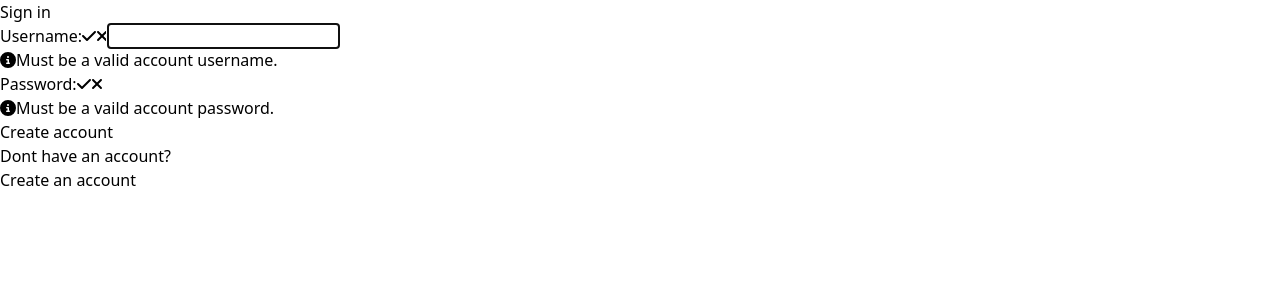
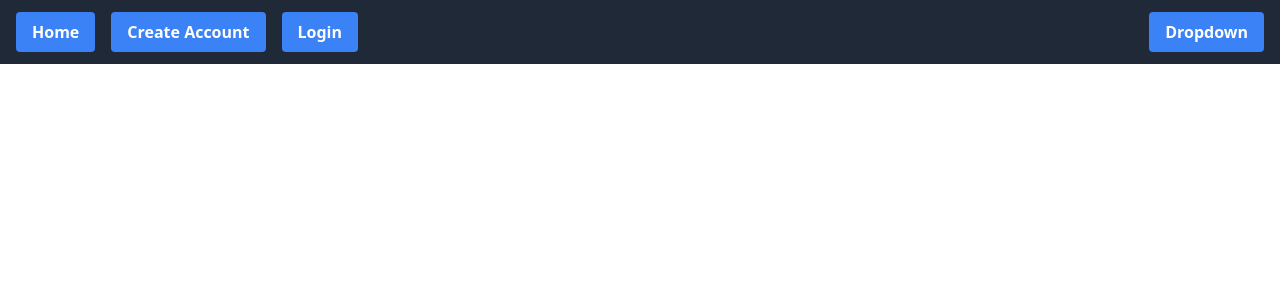
Before and after one commit to abewd/chatSrcCode, a React (Create React App) app: page /signin in a window 1280 px wide. Shown: the top 300 px of the page. Built offline with nearby package versions, Linux system fonts and the light colour scheme.

Commit message:
structure is complete for the navbar and some small styling is done, need to do text and animations now

```diff
--- a/src/App.js
+++ b/src/App.js
@@ -1,18 +1,23 @@
-import Register from './componets/Register/index';
-import Home from './componets/Home/index';
-import Signin from './componets/Signin/index';
-import Landing from './componets/Landing/index';
-import { BrowserRouter as Router, Routes, Route } from 'react-router-dom';
+import Register from "./componets/Register/index";
+// import Home from "./componets/Home/index";
+import Signin from "./componets/Signin/index";
+import Landing from "./componets/Home/index";
+import Home from "./Pages/Home/home";
+import Login from "./componets/Login/login";
+import Header from "./componets/Header/index";
+import { BrowserRouter as Router, Routes, Route } from "react-router-dom";
 
 function App() {
   return (
     <div className="App">
       <Router>
+        <Header />
+
         <Routes>
-          <Route path= "/" element={<Landing/>}/>
-          <Route path= "/register" element={<Register/>}/>
-          <Route path= "/signin" element={<Signin/>}/>
-          <Route path= "/home" element={<Home/>}/>
+          <Route path="/" element={<Home />} />
+          <Route path="/register" element={<Register />} />
+          <Route path="/login" element={<Login />} />
+          {/* <Route path="/home" element={<Home />} /> */}
         </Routes>
       </Router>
     </div>
--- /dev/null
+++ b/src/Pages/Home/home.js
@@ -0,0 +1,8 @@
+import React from "react";
+import Header from "../../componets/Header/index";
+
+const home = () => {
+  return <div>"Main and animation !!!!!"</div>;
+};
+
+export default home;
--- /dev/null
+++ b/src/componets/Header/index.js
@@ -0,0 +1,75 @@
+import { Link } from "react-router-dom";
+// This is for navigating into new pages like login pages
+import { useNavigate } from "react-router-dom";
+
+const Header = () => {
+  const Navigate = useNavigate();
+  const handleLogin = () => {
+    Navigate("/login");
+    // handle account login logic here
+  };
+  const handleCreateAccount = () => {
+    Navigate("/register");
+  };
+  const handleGoToHome = () => {
+    Navigate("/");
+  };
+
+  return (
+    <div className="bg-gray-800 text-white flex justify-between items-center px-4 py-3">
+      <div className="flex items-center">
+        <button
+          onClick={handleGoToHome}
+          className="mr-4 bg-blue-500 hover:bg-blue-700 text-white font-bold py-2 px-4 rounded"
+        >
+          Home{" "}
+        </button>
+        <button
+          onClick={handleCreateAccount}
+          className="mr-4 bg-blue-500 hover:bg-blue-700 text-white font-bold py-2 px-4 rounded"
+        >
+          Create Account
+        </button>
+        <button
+          onClick={handleLogin}
+          className="bg-blue-500 hover:bg-blue-700 text-white font-bold py-2 px-4 rounded"
+        >
+          Login
+        </button>
+      </div>
+      <div className="relative">
+        <button className="bg-blue-500 hover:bg-blue-700 text-white font-bold py-2 px-4 rounded">
+          Dropdown
+        </button>
+        <ul className="absolute right-0 mt-2 w-48 bg-gray-800 rounded-md shadow-lg z-10 hidden">
+          <li>
+            <a
+              href="#"
+              className="block px-4 py-2 text-white hover:bg-gray-900"
+            >
+              Option 1
+            </a>
+          </li>
+          <li>
+            <a
+              href="#"
+              className="block px-4 py-2 text-white hover:bg-gray-900"
+            >
+              Option 2
+            </a>
+          </li>
+          <li>
+            <a
+              href="#"
+              className="block px-4 py-2 text-white hover:bg-gray-900"
+            >
+              Option 3
+            </a>
+          </li>
+        </ul>
+      </div>
+    </div>
+  );
+};
+
+export default Header;
--- a/src/componets/Landing/index.js
+++ /dev/null
@@ -1,16 +0,0 @@
-import { Link } from 'react-router-dom';
-
-const Header = () => {
-  return (
-    <header style={{display: 'flex', justifyContent: 'flex-end', alignItems: 'center', height: '80px'}}>
-      <Link style={{marginRight: 'auto'}} to='/signin'>
-        <button style={{marginRight: '1rem'}}>Sign In</button>
-      </Link>
-      <Link to='/register'>
-        <button>Create Account</button>
-      </Link>
-    </header>
-  );
-}
-
-export default Header;
--- /dev/null
+++ b/src/componets/Login/login.js
@@ -0,0 +1,7 @@
+import React from "react";
+
+const login = () => {
+  return <div>"login test"</div>;
+};
+
+export default login;
```
